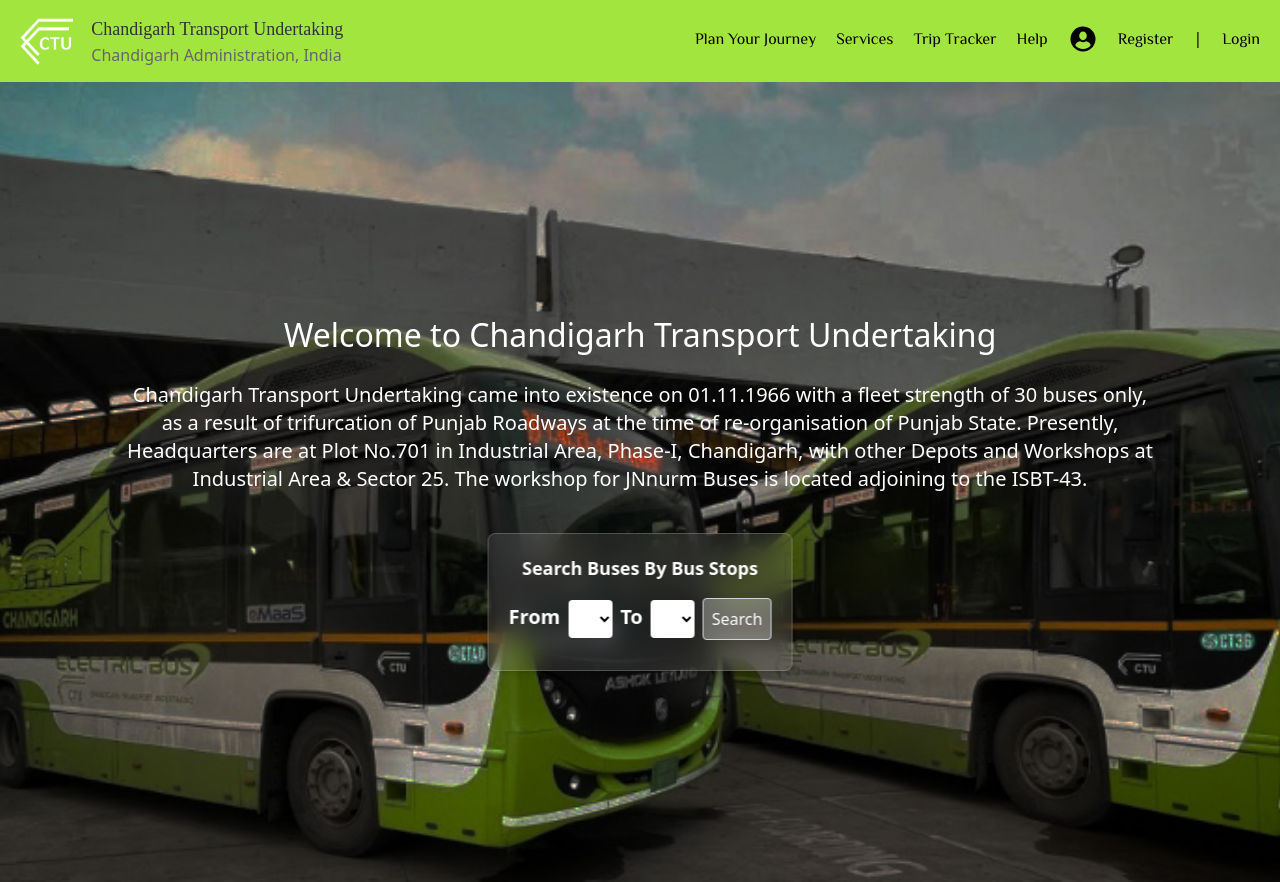
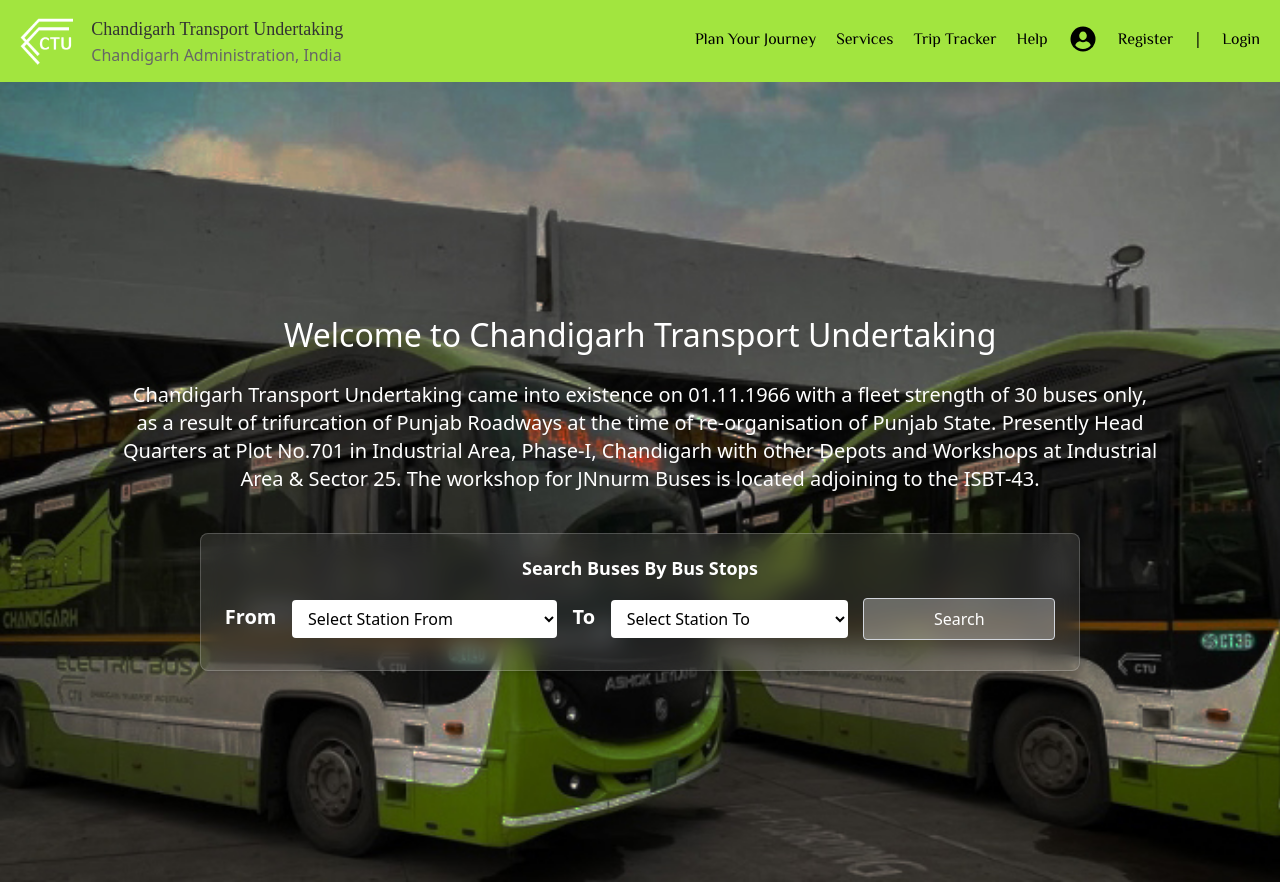
Before and after one commit to Arshsandal/Online-Tracking-System-CTU-React-Js-, a React (Vite) app: page / in a window 1280 px wide. Built offline with nearby package versions, Linux system fonts and the light colour scheme.

Commit message:
Fix Search Form In Home Page

```diff
--- a/src/pages/Home.jsx
+++ b/src/pages/Home.jsx
@@ -1,28 +1,29 @@
-import React from "react";
-import Navbar from "../components/Navbar";
-
-const Home = () => {
+// import React from "react";
+// import Navbar from "../components/Navbar";
 
 
-// const selectFromStation = document.querySelector('#stationFrom')
-// var placeholderOption = document.createElement("option");
-// placeholderOption.value = "";
-// placeholderOption.textContent = "Select Station From";
-// placeholderOption.disabled = true;
-// placeholderOption.selected = true;
-// selectFromStation.appendChild(placeholderOption);
-// fetch('../api/formatted_bus_routes')
-//   .then(res => res.json())
-//   .then(data => {
-//     data.forEach((item) => {
-//       const Rno = item.route_number;
-//       const From = item.start;
-//       const option = document.createElement("option")
-//       option.value = From;
-//       option.textContent = `${Rno} ${From}`;
-//       selectFromStation.appendChild(option)
-//     });
-//   })
+// const Home = () => {
+
+
+// // const selectFromStation = document.querySelector('#stationFrom')
+// // var placeholderOption = document.createElement("option");
+// // placeholderOption.value = "";
+// // placeholderOption.textContent = "Select Station From";
+// // placeholderOption.disabled = true;
+// // placeholderOption.selected = true;
+// // selectFromStation.appendChild(placeholderOption);
+// // fetch('../api/formatted_bus_routes')
+// //   .then(res => res.json())
+// //   .then(data => {
+// //     data.forEach((item) => {
+// //       const Rno = item.route_number;
+// //       const From = item.start;
+// //       const option = document.createElement("option")
+// //       option.value = From;
+// //       option.textContent = `${Rno} ${From}`;
+// //       selectFromStation.appendChild(option)
+// //     });
+// //   })
 
 
 
@@ -30,31 +31,101 @@ const Home = () => {
 
 
 
-// const selectToStation = document.querySelector('#selectToStation')
-// var placeholderOption = document.createElement("option");
-// placeholderOption.value = "";
-// placeholderOption.textContent = "Select Station To";
-// placeholderOption.disabled = true;
-// placeholderOption.selected = true;
-// selectToStation.appendChild(placeholderOption);
-// fetch('../api/formatted_bus_routes')
-//   .then(res => res.json())
-//   .then(data => {
-//     data.forEach((item) => {
-//       const To = item.start;
-//       const option = document.createElement("option")
-//       option.value = To;
-//       option.textContent = To;
-//       selectToStation.appendChild(option)
-//     });
-//   })
+// // const selectToStation = document.querySelector('#selectToStation')
+// // var placeholderOption = document.createElement("option");
+// // placeholderOption.value = "";
+// // placeholderOption.textContent = "Select Station To";
+// // placeholderOption.disabled = true;
+// // placeholderOption.selected = true;
+// // selectToStation.appendChild(placeholderOption);
+// // fetch('../api/formatted_bus_routes')
+// //   .then(res => res.json())
+// //   .then(data => {
+// //     data.forEach((item) => {
+// //       const To = item.start;
+// //       const option = document.createElement("option")
+// //       option.value = To;
+// //       option.textContent = To;
+// //       selectToStation.appendChild(option)
+// //     });
+// //   })
 
 
 
 
+//   return (
+//     <>
+//     <Navbar />
+//       <section className="hero">
+//         <div className="slideshow-container">
+//           <div className="slider">
+//             <div className="slider-content">
+//               <div className="text welcome-text">
+//                 <h1 className="slider-ctu-welcome">
+//                   Welcome to Chandigarh Transport Undertaking
+//                 </h1>
+//                 <p className="welcome-p">
+//                   Chandigarh Transport Undertaking came into existence on
+//                   01.11.1966 with a fleet strength of 30 buses only, as a result
+//                   of trifurcation of Punjab Roadways at the time of
+//                   re-organisation of Punjab State. Presently, Headquarters are
+//                   at Plot No.701 in Industrial Area, Phase-I, Chandigarh, with
+//                   other Depots and Workshops at Industrial Area & Sector 25. The
+//                   workshop for JNnurm Buses is located adjoining to the
+//                   ISBT-43.
+//                 </p>
+//               </div>
+//             </div>
+
+//             <div className="search-buses">
+//               <form action="">
+//                 <fieldset>
+//                   <legend>Search Buses By Bus Stops</legend>
+//                   <label htmlFor="from">From</label>
+//                   <select id="stationFrom" ></select>
+//                   <label htmlFor="to">To</label>
+//                   <select id="selectToStation"></select>
+//                   <input type="submit" className="search-btn" value="Search" />
+//                 </fieldset>
+//               </form>
+//             </div>
+//           </div>
+//         </div>
+//       </section>
+//     </>
+//   );
+// };
+
+// export default Home;
+
+
+import React, { useState, useEffect } from "react";
+import Navbar from "../components/Navbar";
+import busRoutes from "../api/formatted_bus_routes.json"; // ✅ Import JSON file
+
+const Home = () => {
+  const [stationsFrom, setStationsFrom] = useState([]);
+  const [stationsTo, setStationsTo] = useState([]);
+
+  useEffect(() => {
+    // Since data is already imported, directly set it to state
+    const fromOptions = busRoutes.map((item) => ({
+      value: item.start,
+      label: `${item.route_number} ${item.start}`,
+    }));
+
+    const toOptions = busRoutes.map((item) => ({
+      value: item.start,
+      label: item.start,
+    }));
+
+    setStationsFrom(fromOptions);
+    setStationsTo(toOptions);
+  }, []);
+
   return (
     <>
-    <Navbar />
+      <Navbar />
       <section className="hero">
         <div className="slideshow-container">
           <div className="slider">
@@ -64,27 +135,46 @@ const Home = () => {
                   Welcome to Chandigarh Transport Undertaking
                 </h1>
                 <p className="welcome-p">
-                  Chandigarh Transport Undertaking came into existence on
-                  01.11.1966 with a fleet strength of 30 buses only, as a result
-                  of trifurcation of Punjab Roadways at the time of
-                  re-organisation of Punjab State. Presently, Headquarters are
-                  at Plot No.701 in Industrial Area, Phase-I, Chandigarh, with
-                  other Depots and Workshops at Industrial Area & Sector 25. The
-                  workshop for JNnurm Buses is located adjoining to the
-                  ISBT-43.
+                Chandigarh Transport Undertaking came into existence on 01.11.1966 with a fleet
+              strength of 30 buses only, as a result of trifurcation of Punjab Roadways at the time of re-organisation
+              of Punjab State. Presently Head Quarters at Plot No.701 in Industrial Area, Phase-I, Chandigarh with other
+              Depots and Workshops at Industrial Area & Sector 25. The workshop for JNnurm Buses is located adjoining to
+              the ISBT-43.
                 </p>
               </div>
             </div>
 
-            <div className="search-buses">
-              <form action="">
+            <div className="search-buses w-full">
+
+              <form>
                 <fieldset>
                   <legend>Search Buses By Bus Stops</legend>
+
                   <label htmlFor="from">From</label>
-                  <select id="stationFrom" ></select>
+                  <select id="stationFrom">
+                    <option value="" disabled selected>
+                      Select Station From
+                    </option>
+                    {stationsFrom.map((station, index) => (
+                      <option key={index} value={station.value}>
+                        {station.label}
+                      </option>
+                    ))}
+                  </select>
+
                   <label htmlFor="to">To</label>
-                  <select id="selectToStation"></select>
-                  <input type="submit" className="search-btn" value="Search" />
+                  <select id="selectToStation">
+                    <option value="" disabled selected>
+                      Select Station To
+                    </option>
+                    {stationsTo.map((station, index) => (
+                      <option key={index} value={station.value}>
+                        {station.label}
+                      </option>
+                    ))}
+                  </select>
+
+                  <input type="submit" className="search-btn w-48 px-6 py-2  text-white  rounded cursor-pointer hover:bg-blue-700 transition" value="Search" />
                 </fieldset>
               </form>
             </div>
```
